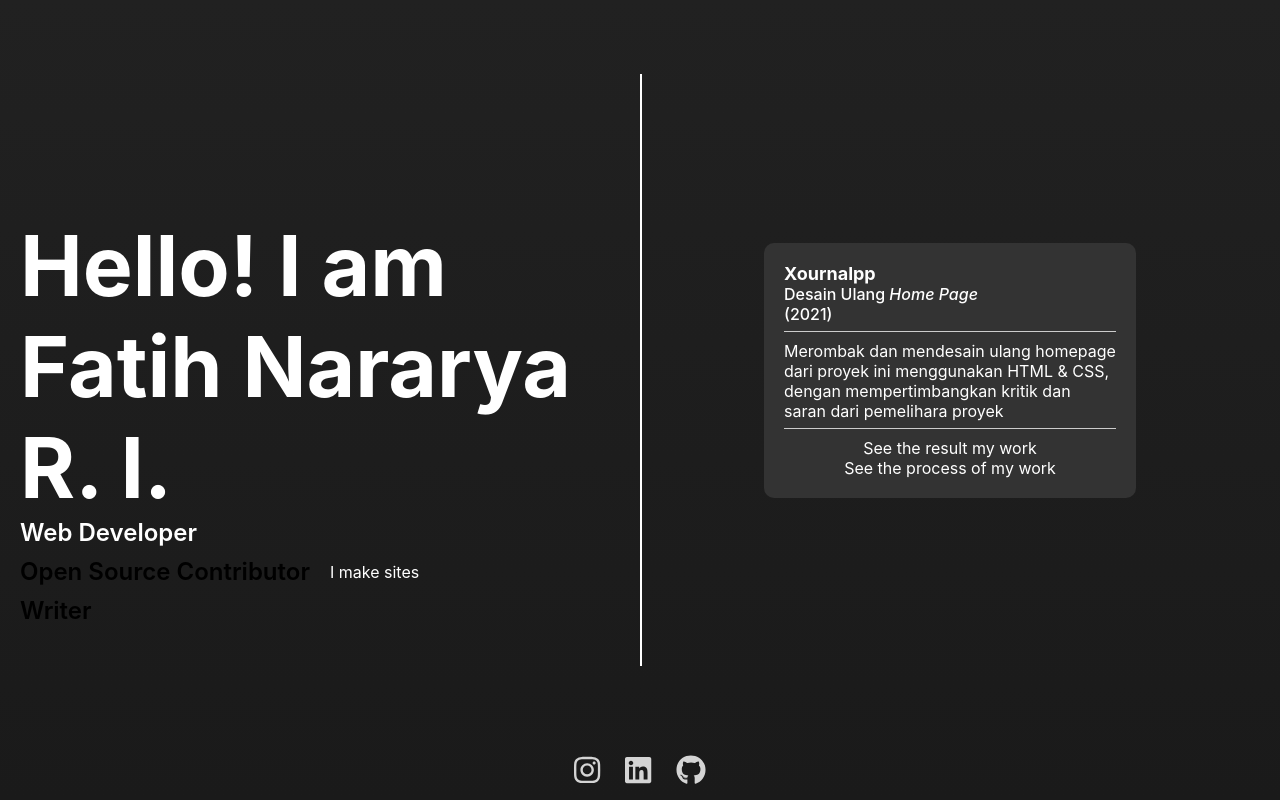
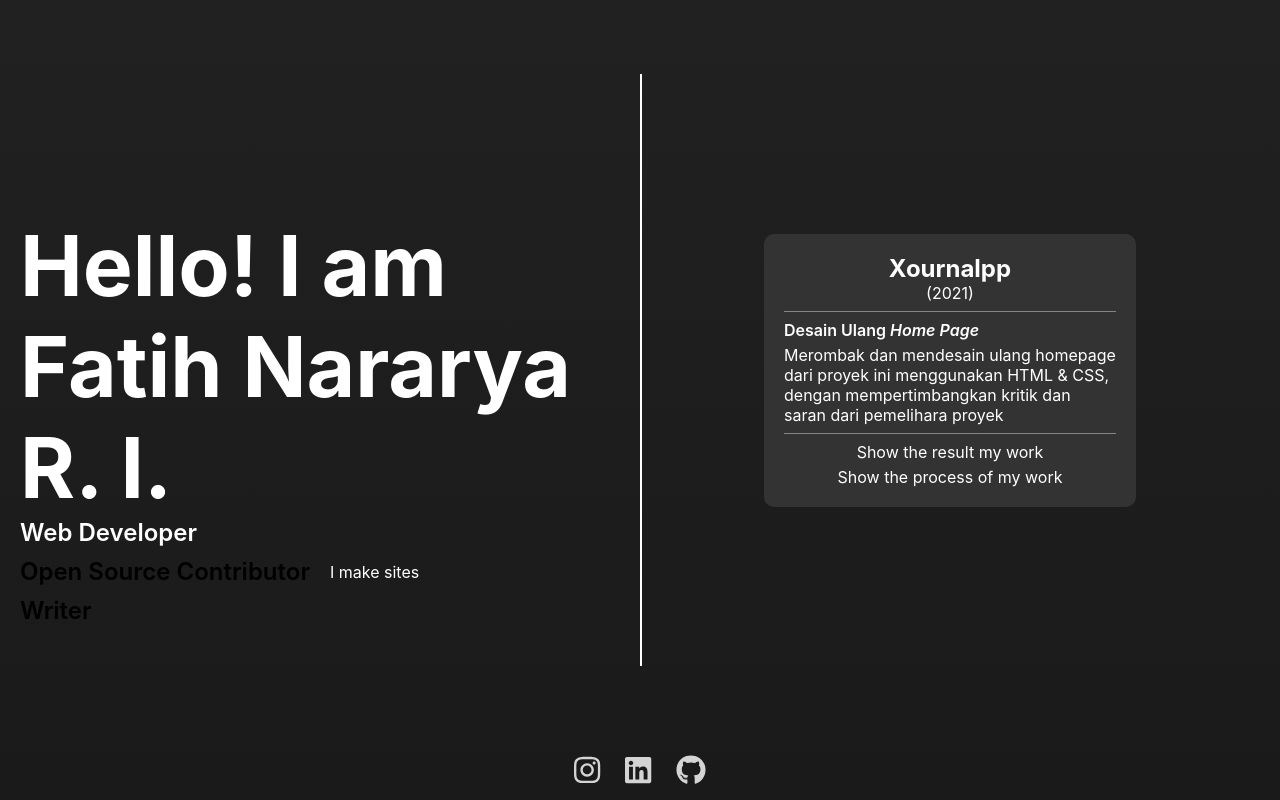
Before and after one commit to Fatih20/FatihNRI, a React (Create React App) app: page / in a window 1280 px wide. Both pictures are taken after a click on the button "Kontribusi Open-Source". Built offline with nearby package versions, Linux system fonts and the light colour scheme.

Commit message:
Changes to events layout

```diff
--- a/src/components/body/event.js
+++ b/src/components/body/event.js
@@ -1,4 +1,4 @@
-import React from "react";
+import React, {useState} from "react";
 import styled from "styled-components";
 
 import options from "../../content/options";
@@ -10,29 +10,41 @@ const Main = styled.div`
     box-sizing: border-box;
     display: flex;
     flex-direction: column;
-    gap: 2px;
+    gap: 0;
     padding: 20px;
     width: 60%;
 
 `;
 
 const EventSectionContainer = styled.div`
-    border-bottom: solid 1px rgba(255, 255, 255, 0.75);
-    margin-bottom: 7px;
-    padding-bottom: 7px;
+    border-bottom: solid 1px rgba(255, 255, 255, 0.4);
+    margin-bottom: 8px;
+    padding-bottom: 8px;
 `;
 
 const EventTitle = styled.h2`
-    font-size: 18px;
+    font-size: 24px;
+    text-align: center;
 `;
 
-const Subtitle = styled.p`
-    font-weight: 500;
+const EventDate = styled.p`
+    text-align: center;
+`;
+
+const EventSubtitle = styled.p`
+    font-weight: 600;
+    margin-bottom: 5px;
 `;
 
 const Summary = styled.p`
     margin: 0;
     padding: 0;
+`;
+
+const SeeWorkContainer = styled.div`
+    display: flex;
+    flex-direction: column;
+    gap: 5px;
 `;
 
 const SeeWork = styled.p`
@@ -41,27 +53,40 @@ const SeeWork = styled.p`
 `;
 
 const WorkContainer = styled.div`
-    display: flex;
-    flex-direction: column;
+    display: ${({show}) => show ? "flex" : "none"};
 `;
 
-export default function Event ({event : {title, subtitle, timeStart, timeEnd, summary, relevantLink }}){
+export default function Event ({event : {title, subtitle, timeStart, timeEnd, summary, relevantLink : {progress, result} }}){
+    const[attachmentShown, setAttachmentShown] = useState("none");
+
     const time = timeEnd === null || timeEnd === undefined ? `(${timeStart})` : `(${timeStart} — ${timeEnd})`
+
+    function handleChoiceClick(buttonClicked) {
+        if (buttonClicked === attachmentShown){
+            setAttachmentShown("none")
+        } else {
+            setAttachmentShown(buttonClicked)
+        }
+    }
 
     return (
         <Main>
             <EventSectionContainer>
                 <EventTitle dangerouslySetInnerHTML={{ __html: title }}/>
-                <Subtitle dangerouslySetInnerHTML={{ __html: subtitle }}/>
-                <Subtitle>{time}</Subtitle>
+                <EventDate>{time}</EventDate>
             </EventSectionContainer>
             <EventSectionContainer>
+                <EventSubtitle dangerouslySetInnerHTML={{ __html: subtitle }}/>
                 <Summary dangerouslySetInnerHTML={{ __html: summary }} />
             </EventSectionContainer>
-            <WorkContainer>
-                <SeeWork>See the result my work</SeeWork>
-                <SeeWork>See the process of my work</SeeWork>
+            <SeeWorkContainer>
+                <SeeWork onClick={() => handleChoiceClick("result")}>{attachmentShown === "result" ? "Hide" : "Show"} the result my work</SeeWork>
+                <SeeWork onClick={() => handleChoiceClick("process")}>{attachmentShown === "process" ? "Hide" : "Show"} the process of my work</SeeWork>
+            </SeeWorkContainer>
+            <WorkContainer show={attachmentShown === "none" ? false : true}>
+
             </WorkContainer>
+
         </Main>
     )
 }
--- a/src/content/options.js
+++ b/src/content/options.js
@@ -8,10 +8,13 @@ const options = [
                 "timeStart" : "2021",
                 "timeEnd" : null,
                 "summary" : "Merombak dan mendesain ulang homepage dari proyek ini menggunakan HTML & CSS, dengan mempertimbangkan kritik dan saran dari pemelihara proyek",
-                "relevantLink" : [
-                    "https://github.com/xournalpp/xournalpp.github.io/pull/49",
-                    "https://xournalpp.github.io/"
-                ],
+                "relevantLink" : {
+                    "progress" : [
+                        "https://github.com/xournalpp/xournalpp.github.io/pull/49"
+                    ],
+                    "result" : "https://xournalpp.github.io/",
+
+                },
             }
         ]
     },
```
